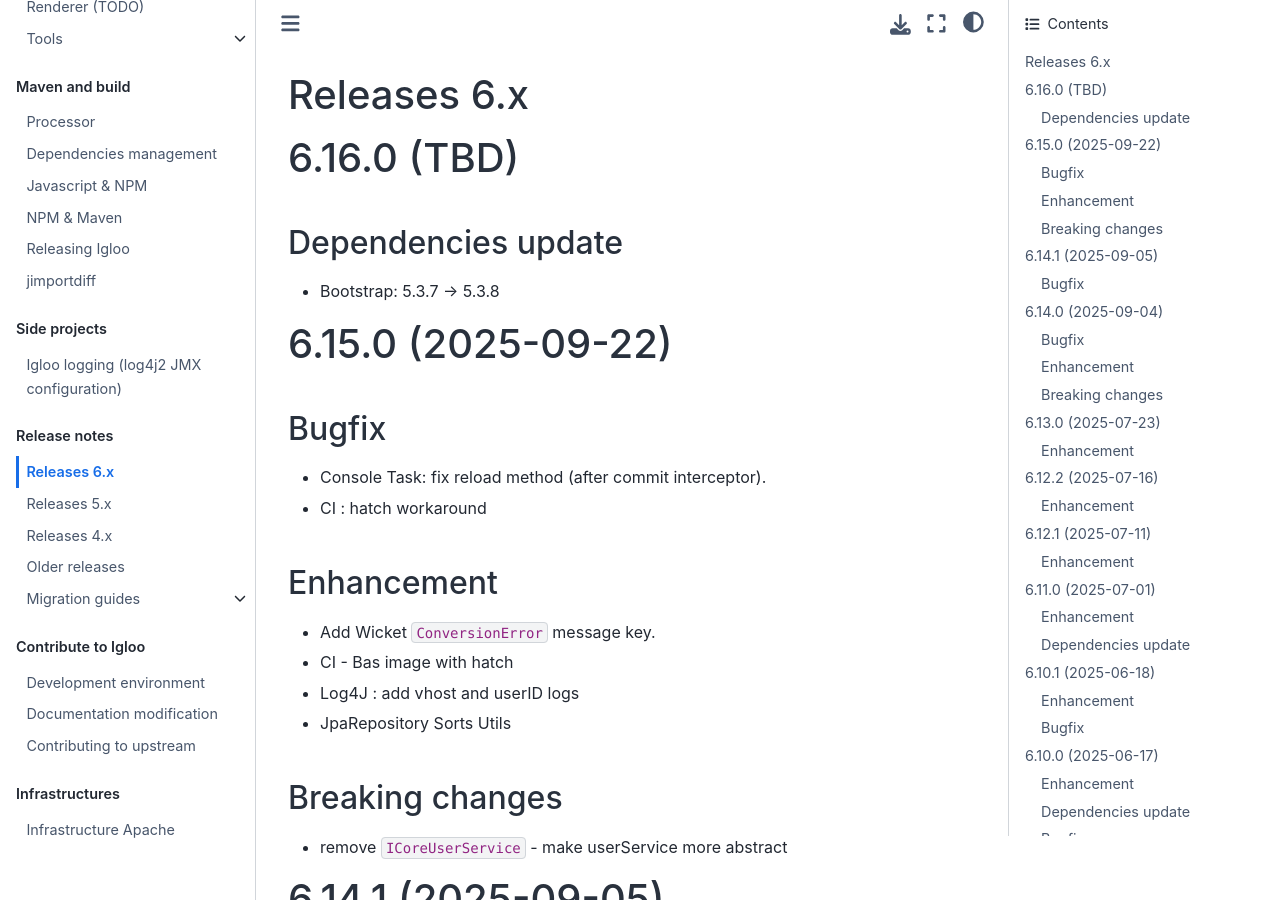
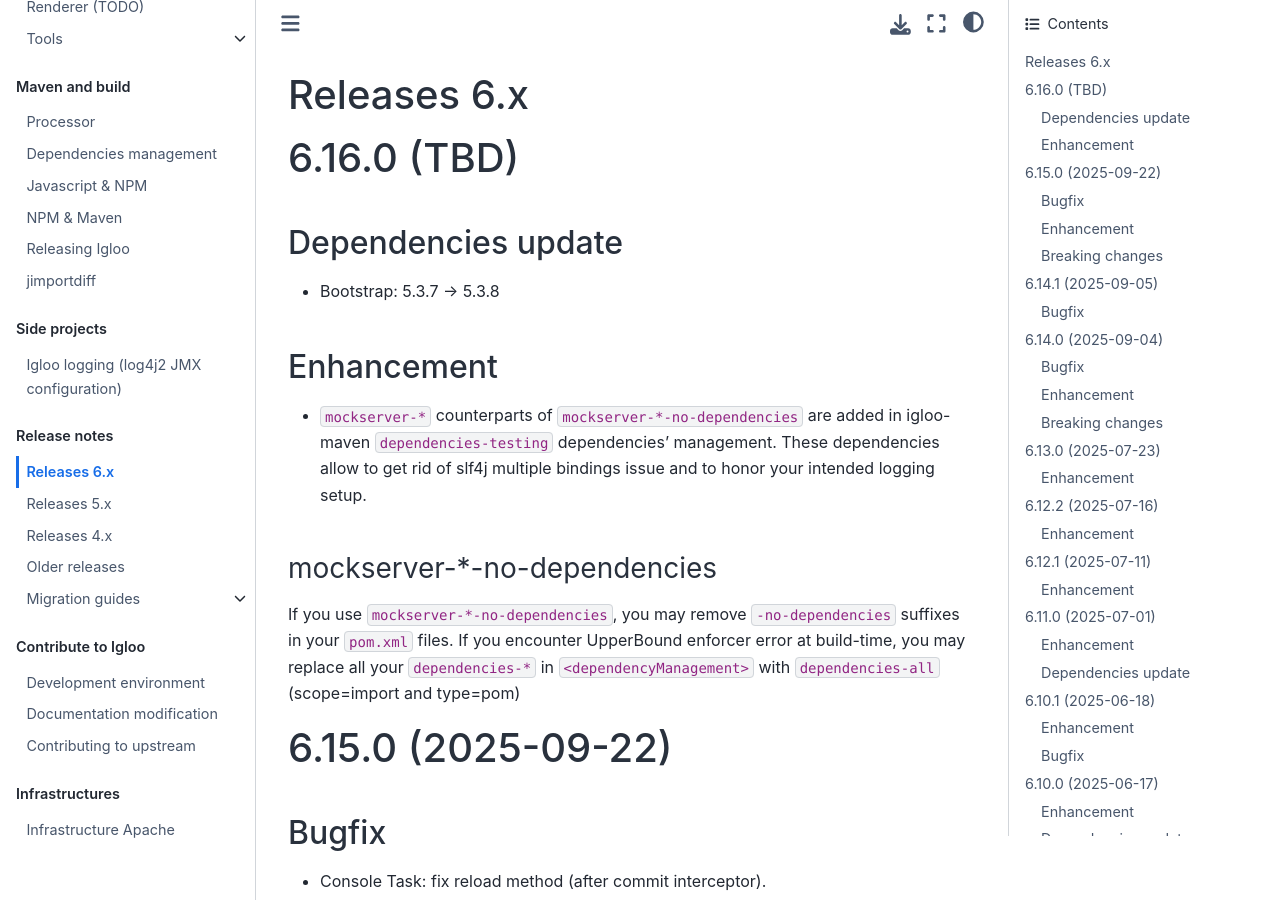
Before and after one commit to igloo-project/igloo-doc, a Sphinx documentation site: the page built from source/release-notes/releases-6.x.md, in a window 1280 px wide and 900 px high. Built offline with Sphinx 7.4.7 and the Sphinx Book theme 1.1.4, drawn with Linux system fonts in a browser that asks for light colours.

Commit message:
igloo 6.16.0: mockserver-*-no-dependencies

```diff
--- a/source/release-notes/releases-6.x.md
+++ b/source/release-notes/releases-6.x.md
@@ -5,6 +5,20 @@
 ## Dependencies update
 
 * Bootstrap: 5.3.7 -> 5.3.8
+
+## Enhancement
+
+* `mockserver-*` counterparts of `mockserver-*-no-dependencies` are added in
+  igloo-maven `dependencies-testing` dependencies' management. These dependencies
+  allow to get rid of slf4j multiple bindings issue and to honor your intended
+  logging setup.
+
+### mockserver-*-no-dependencies
+
+If you use `mockserver-*-no-dependencies`, you may remove `-no-dependencies`
+suffixes in your `pom.xml` files. If you encounter UpperBound enforcer error at
+build-time, you may replace all your `dependencies-*` in `<dependencyManagement>`
+with `dependencies-all` (scope=import and type=pom)
 
 # 6.15.0 (2025-09-22)
 
```
